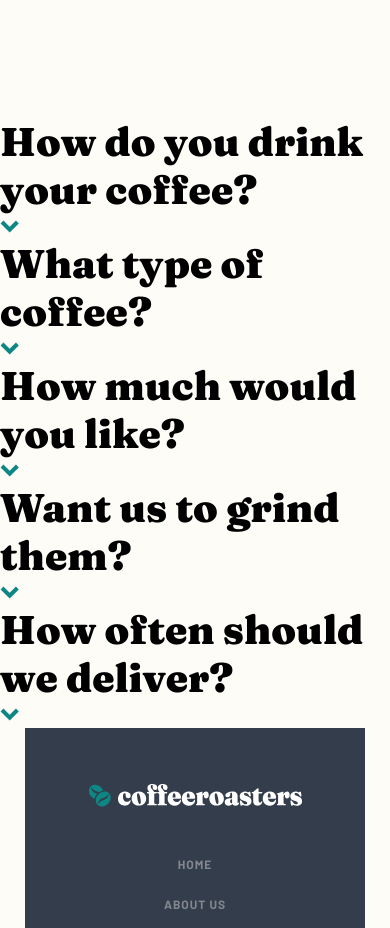
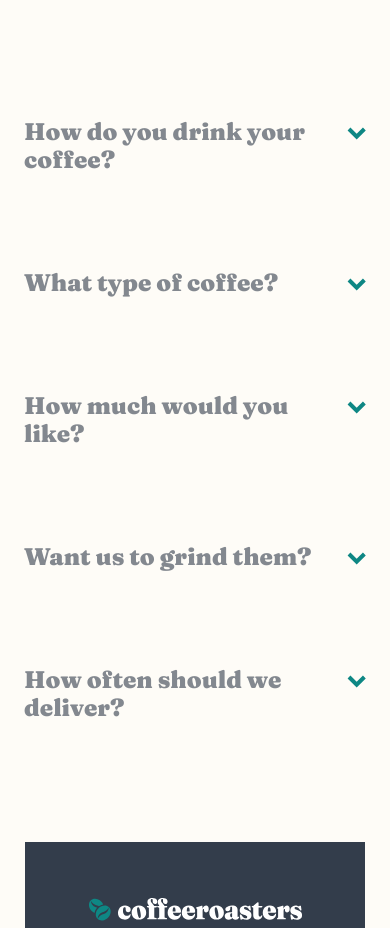
Before and after one commit to vickievien/coffee-roasters, a Next.js app: page /create in a window 390 px wide. Shown: the part 1725-2653 px from the top of the page. Built offline with nearby package versions, Linux system fonts and the light colour scheme.

Commit message:
:lipstick: update Option section styling for mobile view for Create page

```diff
--- a/styles/Create.module.css
+++ b/styles/Create.module.css
@@ -204,3 +204,49 @@
         line-height: 26px;
     }
 }
+
+/* OPTION SECTION */
+.option_container {
+    margin: 0 24px 120px 24px;
+}
+
+.section_container {
+    margin-bottom: 95px;
+}
+
+.section_title_container {
+    margin-bottom: 32px;
+    display: flex;
+    justify-content: space-between;
+    align-items: baseline;
+}
+
+.question_title {
+    color: var(--grey);
+    font-size: 24px;
+    line-height: 28px;
+}
+
+.card_container {
+    margin-bottom: 16px;
+    padding: 24px;
+    background-color: var(--lightest-grey);
+    border-radius: 8px;
+    color: var(--dark-grey-blue);
+}
+
+.selected {
+    background-color: var(--dark-cyan);
+    color: white;
+}
+
+.card_title {
+    margin-bottom: 8px;
+    font-size: 24px;
+    line-height: 32px;
+}
+
+.card_description {
+    font-size: 16px;
+    line-height: 26px;
+}
```
